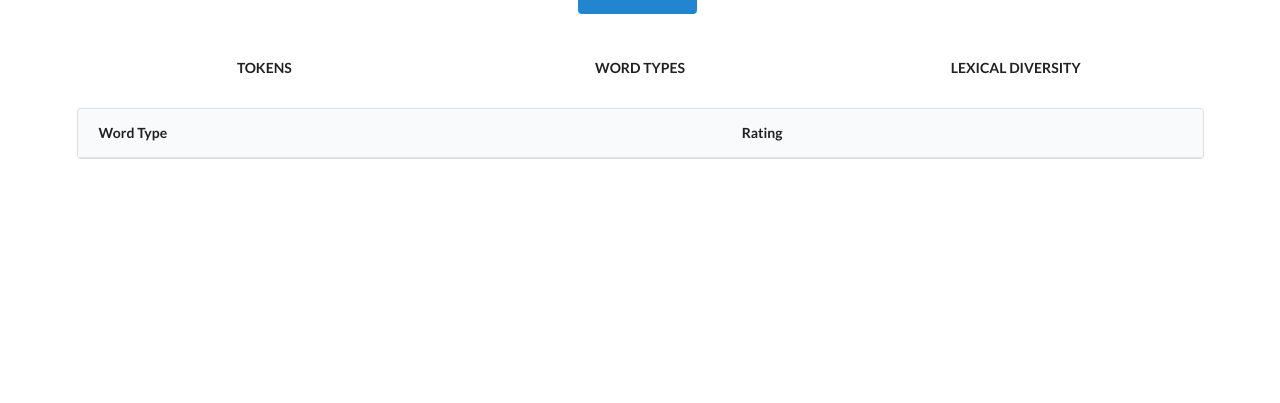
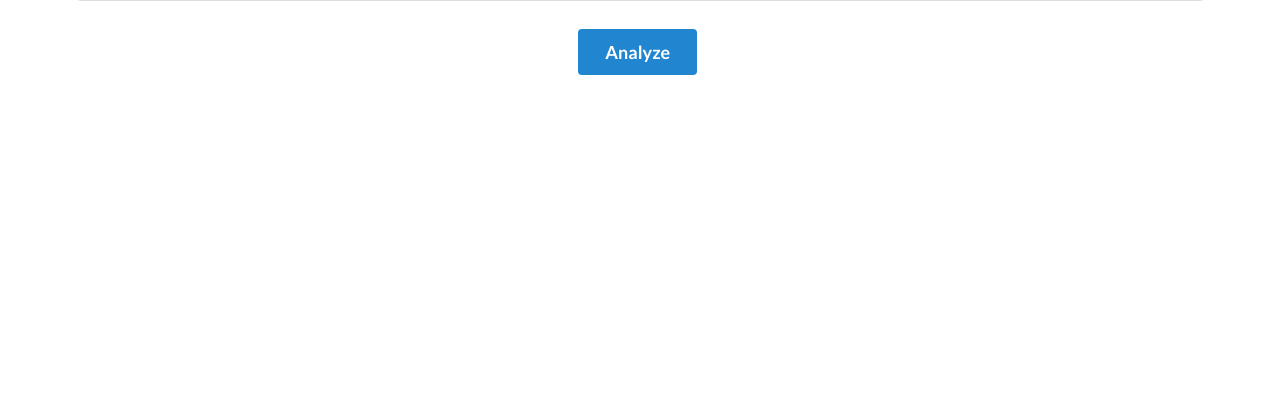
Before and after one commit to oswaldoneto/cvis, a Django app: page /simple/analyze in a window 1280 px wide. Shown: the part 411-814 px from the top of the page. Run offline with Django 3.2, Linux system fonts and the light colour scheme; lists and menus that the app fills with data are empty.

Commit message:
ajustes na tela

```diff
--- a/simple/forms.py
+++ b/simple/forms.py
@@ -4,4 +4,4 @@ from django import forms
 
 
 class InputForm(forms.Form):
-    text = forms.CharField(widget=forms.Textarea)
+    text = forms.CharField(widget=forms.Textarea(attrs={'placeholder': 'Write your own or paste some peace of text here...'}))
--- a/simple/templates/simple.html
+++ b/simple/templates/simple.html
@@ -25,12 +25,12 @@
 
     <!-- Header -->
     <div class="ui hidden divider"></div>
-    <h2 class="ui center aligned image header">
-
-        <img class="ui centered circular image" src="{% static "s.png" %}">
-
+    <div class="ui center aligned basic segment">
+        <img class="ui tiny centered circular image" src="{% static "s.png" %}">
+        <h2 class="ui header">
             Simple Counting Vocabulary
         </h2>
+    </div>
 
 
     <!-- Input Area -->
@@ -43,9 +43,6 @@
         </div>
 
         <div class="field">
-            <!--
-            <textarea placeholder="Enter text you want..."></textarea>
-            -->
             {{ form.text }}
         </div>
 
@@ -55,6 +52,8 @@
     <div id="ui-analyze-button" class="ui center aligned basic segment">
         <button class="ui primary big button">Analyze</button>
     </div>
+
+    {% if data %}
 
         <!-- Statistic -->
         <div class="ui hidden divider"></div>
@@ -95,16 +94,16 @@
             </tr>
             </thead>
             <tbody>
-
             {% for w, p in data.word_type_collection %}
                 <tr>
                     <td>{{ w }}</td>
                     <td>{{ p }}</td>
                 </tr>
             {% endfor %}
-
             </tbody>
         </table>
+
+    {% endif %}
 
 </div>
 
```
Lines whose indentation alone changed are shown as unchanged.
